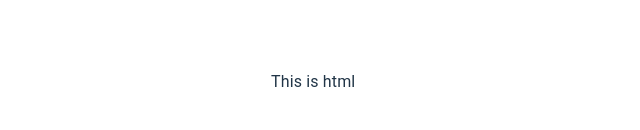
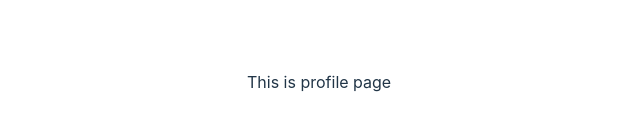
Before and after one commit to abhi6774/AgriGrow, a React (Vite) app in the folder web/: page /Profile in a window 1280 px wide. Shown: the part 318-448 px from the top of the page, without its empty margins (233-873 px from the left). Built offline with nearby package versions, Linux system fonts and the light colour scheme.

Commit message:
added profile

```diff
--- a/web/package.json
+++ b/web/package.json
@@ -14,7 +14,8 @@
     "@emotion/styled": "^11.11.5",
     "@mui/material": "^5.15.15",
     "react": "^18.2.0",
-    "react-dom": "^18.2.0"
+    "react-dom": "^18.2.0",
+    "react-router-dom": "^6.22.3"
   },
   "devDependencies": {
     "@types/react": "^18.2.66",
--- a/web/src/main.tsx
+++ b/web/src/main.tsx
@@ -1,10 +1,17 @@
 import React from 'react'
 import ReactDOM from 'react-dom/client'
 import App from './App.tsx'
+import Profile from './profile.tsx'
 import './index.css'
+import { BrowserRouter, Routes, Route } from 'react-router-dom';
 
 ReactDOM.createRoot(document.getElementById('root')!).render(
   <React.StrictMode>
-    <App />
+    <BrowserRouter>
+      <Routes>
+        <Route path="/" Component={App} />
+        <Route path="/Profile" Component={Profile} />
+      </Routes>
+    </BrowserRouter>
   </React.StrictMode>,
 )
--- /dev/null
+++ b/web/src/profile.tsx
@@ -0,0 +1,9 @@
+import { Box } from '@mui/material';
+
+export default function App() {
+  return (
+        <Box>
+            This is profile page
+        </Box>
+    );
+}
```
Also changed, not shown: web/temp.txt (added), 1 other file (tests, documents, lock files or other folders).
